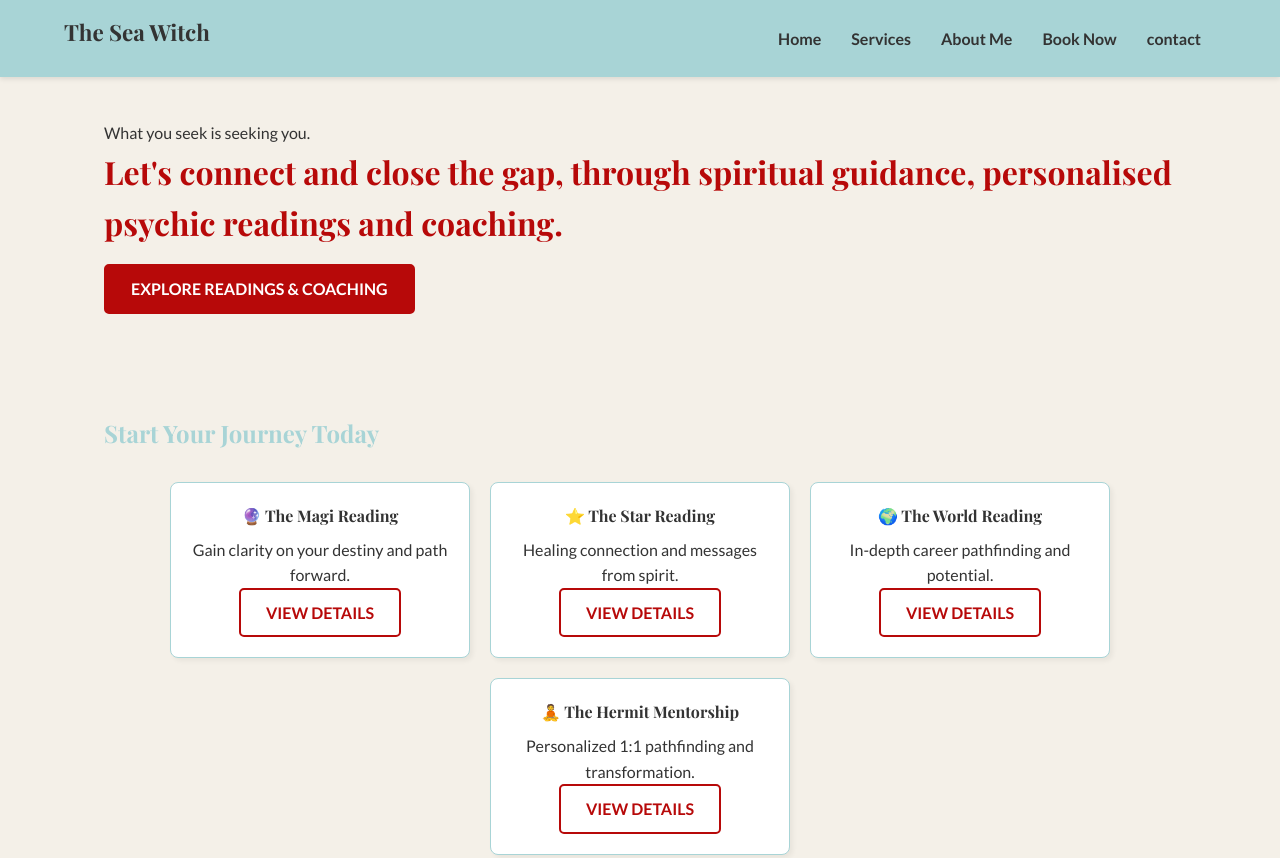
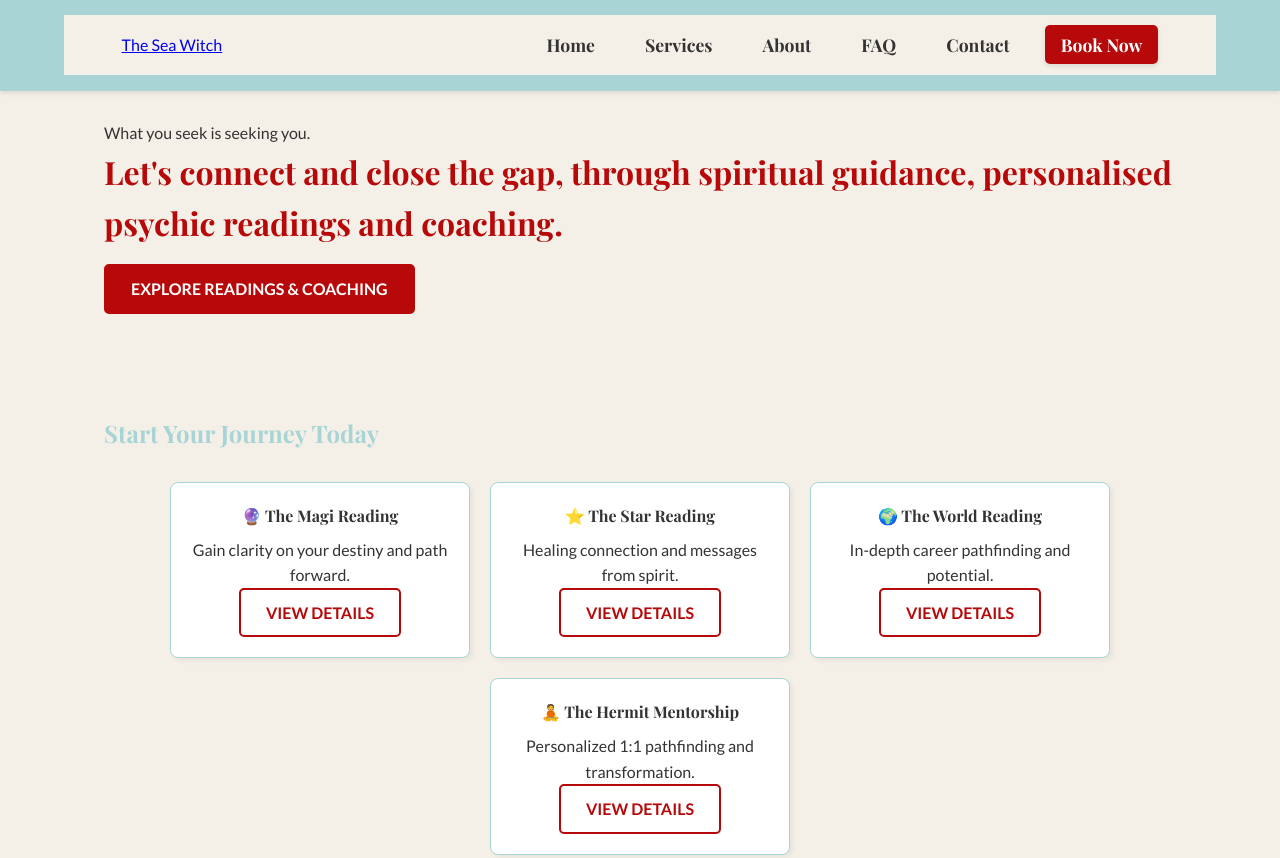
Before and after one commit to theseawitch81-alt/thefirstwebsite, a plain HTML site: page index.html in a window 1280 px wide. Shown: the top 858 px of the page. Drawn offline with nearby package versions, Linux system fonts and the light colour scheme; a web font is replaced by a local one.

Commit message:
Website Navigation Fix number 1
Navigation Fix one - navigation links on all pages

```diff
--- a/index.html
+++ b/index.html
@@ -14,17 +14,21 @@
 <body>
 
     <header>
-        <nav>
-            <h1> The Sea Witch </h1>
-            <ul>
-                <li><a href="index.html">Home</a></li>
-                <li><a href="services.html">Services</a></li>
-                <li><a href="about.html">About Me</a></li>
-                <li><a href="booking.html">Book Now</a></li>
-                <li><a href="contact.html">contact</a></li>
-            </ul>
-        </nav>
-    </header>
+    <nav class="main-nav">
+        <div class="logo">
+            <a href="index.html">The Sea Witch</a>
+        </div>
+        <ul class="nav-links">
+            <li><a href="index.html">Home</a></li>
+            <li><a href="services.html">Services</a></li>
+            <li><a href="about.html">About</a></li>
+            <li><a href="faq.html">FAQ</a></li>
+            <li><a href="contact.html">Contact</a></li>
+            <li><a href="booking.html" class="nav-book-btn">Book Now</a></li>
+        </ul>
+    </nav>
+</header>
+
 
     <section id="hero">
         <div class="hero-content">
--- a/styles.css
+++ b/styles.css
@@ -205,3 +205,45 @@ footer {
     color: var(--color-text);
     font-size: 0.9em;
 }
+/* Navigation Layout */
+.main-nav {
+    display: flex;
+    justify-content: space-between;
+    align-items: center;
+    padding: 1rem 5%;
+    background-color: var(--color-background);
+    border-bottom: 1px solid var(--color-mystical-aqua);
+}
+
+.nav-links {
+    display: flex;
+    list-style: none;
+    gap: 20px;
+    align-items: center;
+}
+
+.nav-links a {
+    text-decoration: none;
+    color: var(--color-text);
+    font-family: 'Playfair Display', serif;
+    font-size: 1.1rem;
+    transition: 0.3s;
+}
+
+.nav-links a:hover {
+    color: var(--color-mystical-aqua);
+}
+
+/* Make "Book Now" look like a special button in the menu */
+.nav-book-btn {
+    background-color: var(--color-primary);
+    color: white !important; /* Forces text to stay white */
+    padding: 8px 16px;
+    border-radius: 5px;
+    box-shadow: 0 2px 5px rgba(0,0,0,0.1);
+}
+
+.nav-book-btn:hover {
+    background-color: var(--color-mystical-aqua);
+    transform: scale(1.05);
+}
```
Also changed, not shown: about.html (+16 -2 lines), booking.html (+16 -9 lines), contact.html (+15 -1 lines), faq.html (+15 -1 lines), services.html (+15 -1 lines).
